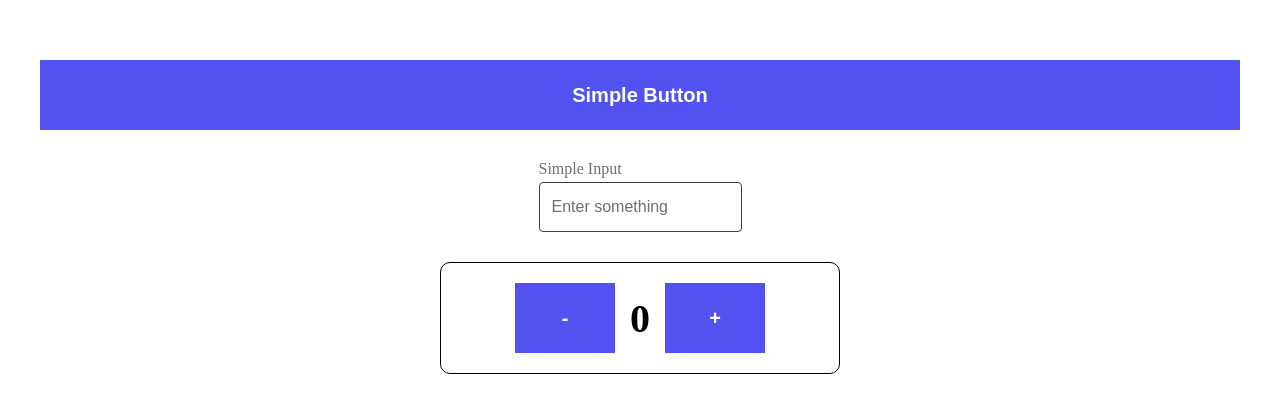
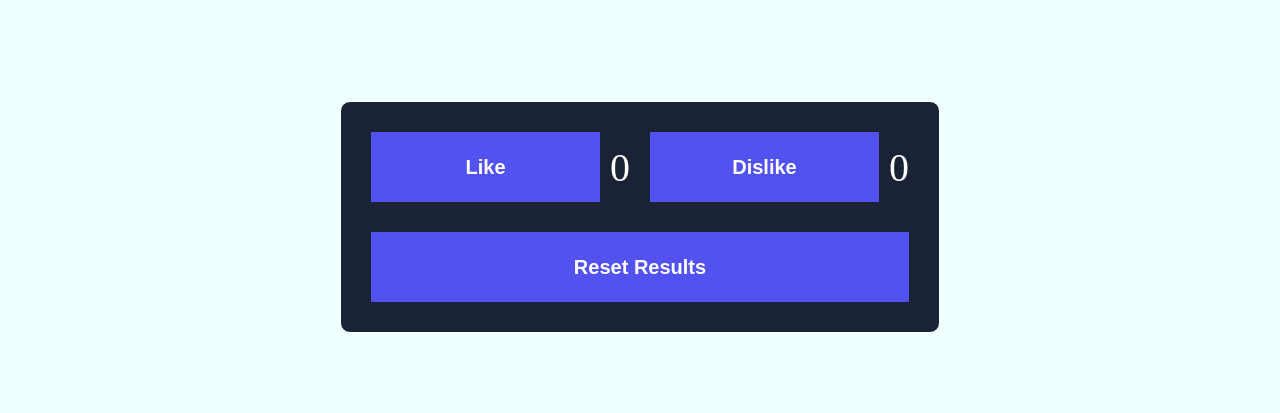
Before and after one commit to nodegreecode/cohort67el_fs_ts, a React (Vite) app in the folder react-project-ts/: page / in a window 1280 px wide. Shown: the part 183-596 px from the top of the page. Built offline with nearby package versions, Linux system fonts and the light colour scheme.

Commit message:
refactor feedback component

```diff
--- a/react-project-ts/src/App.tsx
+++ b/react-project-ts/src/App.tsx
@@ -1,16 +1,18 @@
 //import Lesson_06 from "./lessons/Lesson_06/Lesson_06";
-import Lesson_07 from "./lessons/Lesson_07/Lesson_07";
+//import Lesson_07 from "./lessons/Lesson_07/Lesson_07";
 //import Homework_06 from "./homeworks/Homework_06/Homework_06.tsx";
+import Homework_07 from "./homeworks/Homework_07/Homework_07.tsx";
 
 function App() {
   return (
     <>
       {/*LESSONS*/}
       {/*<Lesson_06 />*/}
-      <Lesson_07 />
+      {/* <Lesson_07 />*/}
 
       {/*HOMEWORKS*/}
       {/*<Homework_06 />*/}
+      <Homework_07 />
     </>
   );
 }
--- /dev/null
+++ b/react-project-ts/src/components/Feedback/Feedback.tsx
@@ -0,0 +1,23 @@
+import "./styles.css";
+import {type FeedbackProps} from "./types.ts";
+import Button from "../Button/Button";
+
+function Feedback({like, dislike, onLike, onDislike, resetResults}: FeedbackProps) {
+  return (
+    <div className="feedback-wrapper">
+      <div className="feedback-control">
+        <div className="buttonwithcount-container">
+          <Button name="Like" onClick={onLike} />
+          <p className="count">{like}</p>
+        </div>
+        <div className="buttonwithcount-container">
+          <Button name="Dislike" onClick={onDislike} />
+          <p className="count">{dislike}</p>
+        </div>
+      </div>
+      <Button name="Reset Results" onClick={resetResults} />
+    </div>
+  );
+}
+
+export default Feedback;
--- /dev/null
+++ b/react-project-ts/src/components/Feedback/styles.css
@@ -0,0 +1,44 @@
+.feedback-wrapper {
+  display: flex;
+  flex-direction: column;
+  align-items: center;
+  justify-content: center;
+  gap: 30px;
+  width: 600px;
+  height: fit-content;
+  border: 1px solid white;
+  border-radius: 10px;
+  padding: 30px;
+  background-color: rgb(26, 35, 53);
+  color: white;
+}
+
+.feedback-control {
+  display: flex;
+  align-items: center;
+  gap: 20px;
+  width: 100%;
+}
+
+.buttonwithcount-container {
+  display: flex;
+  align-items: center;
+  gap: 10px;
+  width: 100%;
+}
+
+.count {
+  font-size: 40px;
+  color: white;
+}
+
+.image {
+  width: 100%;
+  height: 100%;
+}
+
+.image-control {
+  width: 70px;
+  height: 70px;
+  cursor: pointer;
+}
--- /dev/null
+++ b/react-project-ts/src/components/Feedback/types.ts
@@ -0,0 +1,7 @@
+export interface FeedbackProps {
+  like: number;
+  dislike: number;
+  onLike: () => void;
+  onDislike: () => void;
+  resetResults: ()=> void
+}
--- /dev/null
+++ b/react-project-ts/src/homeworks/Homework_07/Homework_07.tsx
@@ -0,0 +1,36 @@
+import "./styles.css";
+import { useState } from "react";
+import Feedback from "components/Feedback/Feedback";
+
+function Homework_07() {
+  const [like, setLike] = useState(0);
+  const [dislike, setDislike] = useState(0);
+
+  const onLike = () => {
+    setLike((prevValue) => {
+      return prevValue + 1;
+    });
+  };
+
+  const onDislike = () => {
+    setDislike((prevValue) => prevValue + 1);
+  };
+
+  const resetResults = () => {
+    setLike(0);
+    setDislike(0);
+  };
+  return (
+    <section className="homework_07-section">
+      <Feedback
+        like={like}
+        dislike={dislike}
+        onLike={onLike}
+        onDislike={onDislike}
+        resetResults={resetResults}
+      />
+    </section>
+  );
+}
+
+export default Homework_07;
--- /dev/null
+++ b/react-project-ts/src/homeworks/Homework_07/styles.css
@@ -0,0 +1,7 @@
+.homework_07-section {
+    display: flex;
+    align-items: center;
+    justify-content: center;
+    flex: 1;
+    background-color: azure;
+}
```
